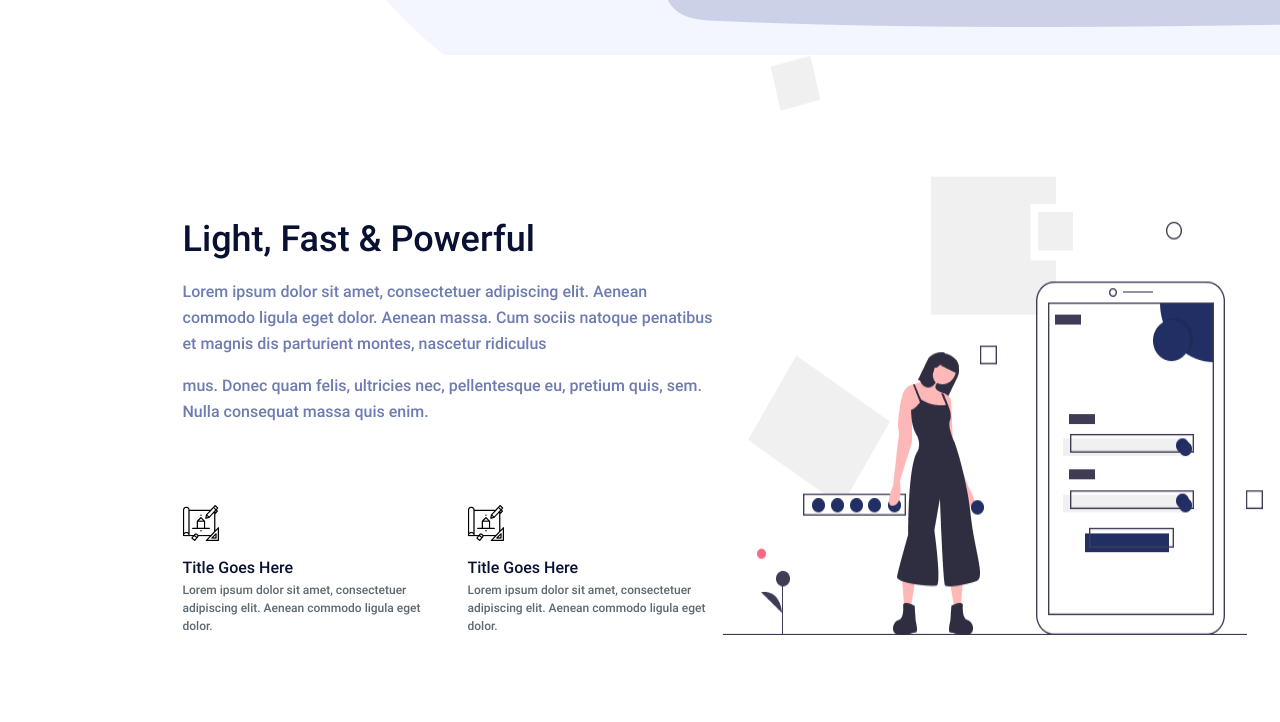
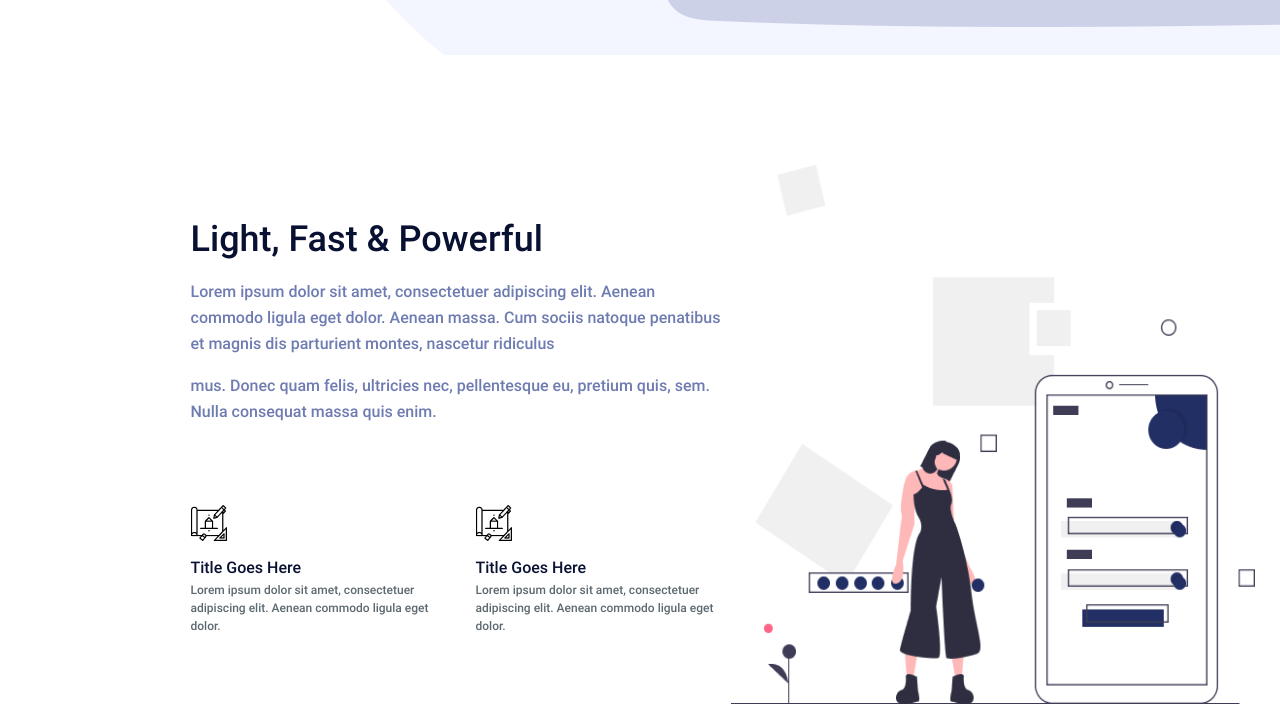
Before and after one commit to mazurenko913/landie, a plain HTML site: page index.html in a window 1280 px wide. Shown: the part 998-1720 px from the top of the page. Drawn offline with Linux system fonts and the light colour scheme.

Commit message:
fix some bugs

```diff
--- a/index.html
+++ b/index.html
@@ -88,7 +88,7 @@
         </div>
       </div>
 
-      <img src="images/product-image.png">
+      <img src="images/product-image.png" class="product-image">
     </div>
 
   </div>
--- a/styles/footer.css
+++ b/styles/footer.css
@@ -1,5 +1,6 @@
 .footer{
     background: #E7ECFF;
+
 }
 
 .footer .footer-content{
--- a/styles/price-section.css
+++ b/styles/price-section.css
@@ -9,9 +9,9 @@
 }
 
 .price-section .price-wraper{
-    height: 806px;
+    height: 604px;
     text-align: center;
-    padding-top: 300px;
+    margin-top: 300px;
 
 }
 
--- a/styles/product-section.css
+++ b/styles/product-section.css
@@ -58,3 +58,9 @@
 .product-section .left-card{
     margin-right: 30px;
 }
+
+.product-section .product-image{
+    margin-top: 109px;
+    height: 540px;
+    width: 524px;
+}
```
Also changed, not shown: images/price-bg-1.png.
